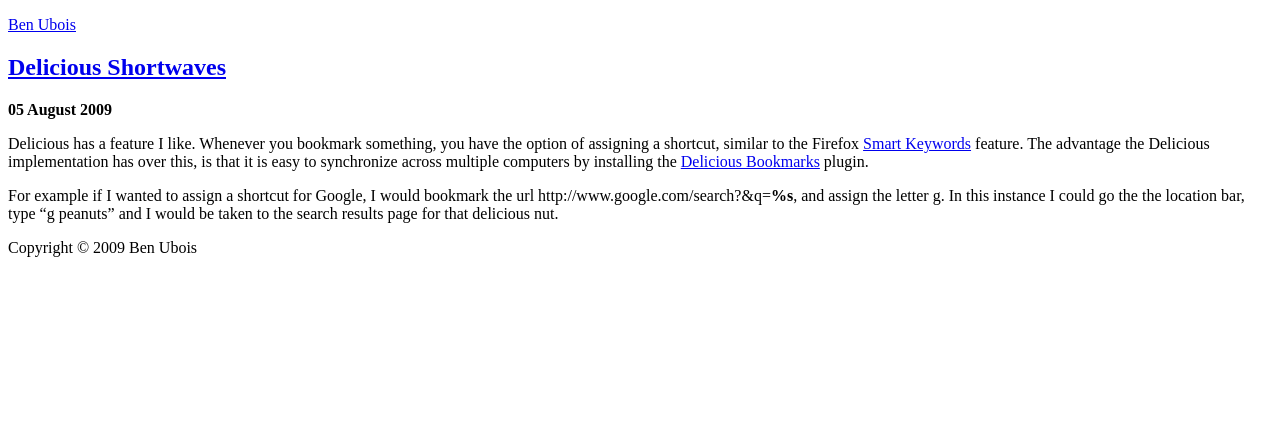
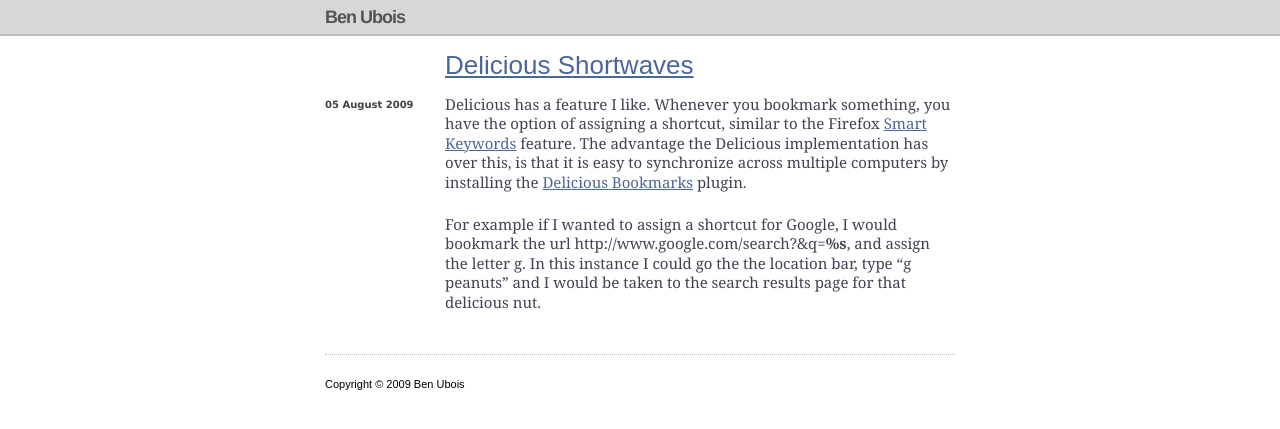
Before and after one commit to benubois/benubois.github.com, a Jekyll site: the page built from index.html, in a window 1280 px wide. Shown: the top 429 px of the page. Built offline with Jekyll 4.4.1, drawn with Linux system fonts in a browser that asks for light colours.

Commit message:
Removed js link, and prettyprint. Updated css link.

```diff
--- a/_layouts/default.html
+++ b/_layouts/default.html
@@ -5,12 +5,10 @@
 <head>
 	<meta http-equiv="Content-Type" content="text/html; charset=utf-8"/>
 	<title>{{ page.title }}</title>
-	<link rel="stylesheet" href="/_css/master.css" type="text/css" media="all" />
-	<script src="/_js/master.js" type="text/javascript" charset="utf-8"></script>
-
+	<link rel="stylesheet" href="/css/master.css" type="text/css" media="all" />
 </head>
 
-<body onload="prettyPrint()">
+<body>
 
 	<div id="header">
 		<div class="container">
```
